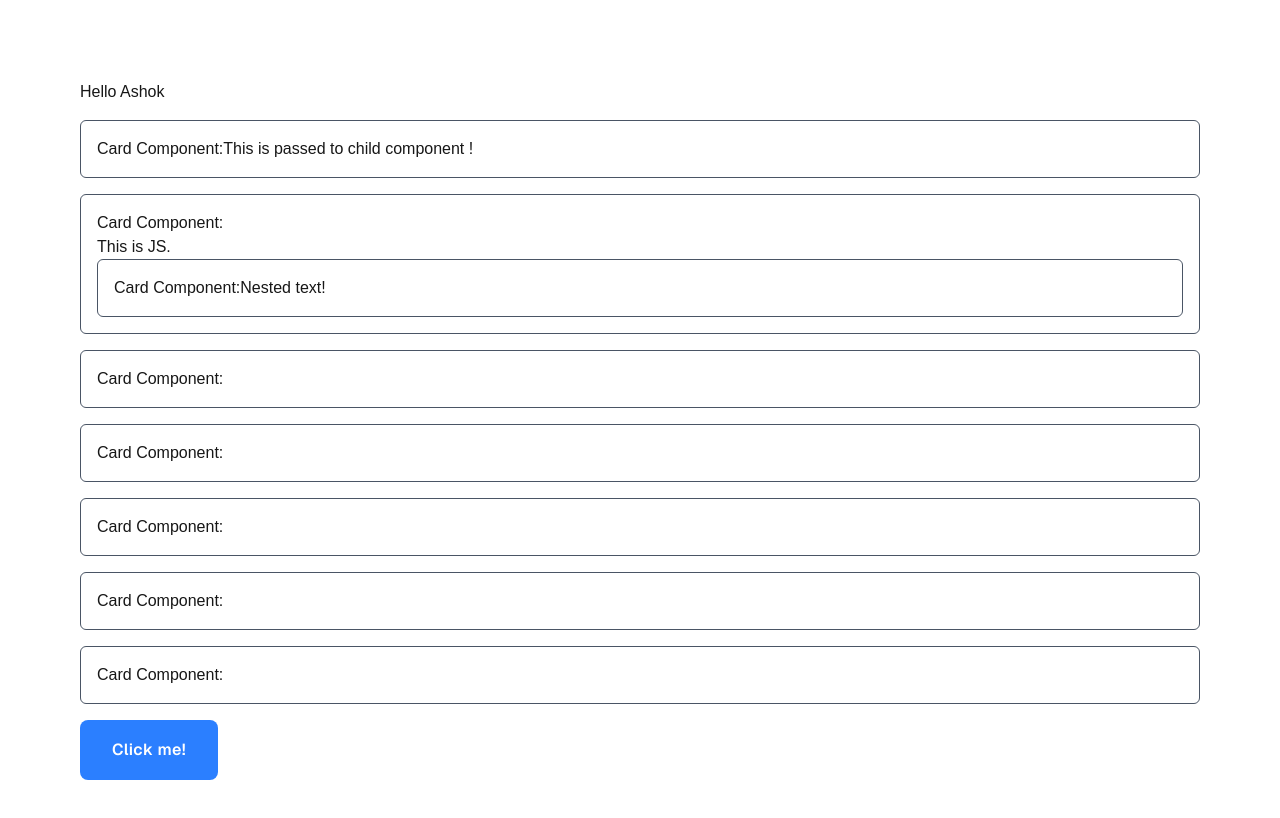
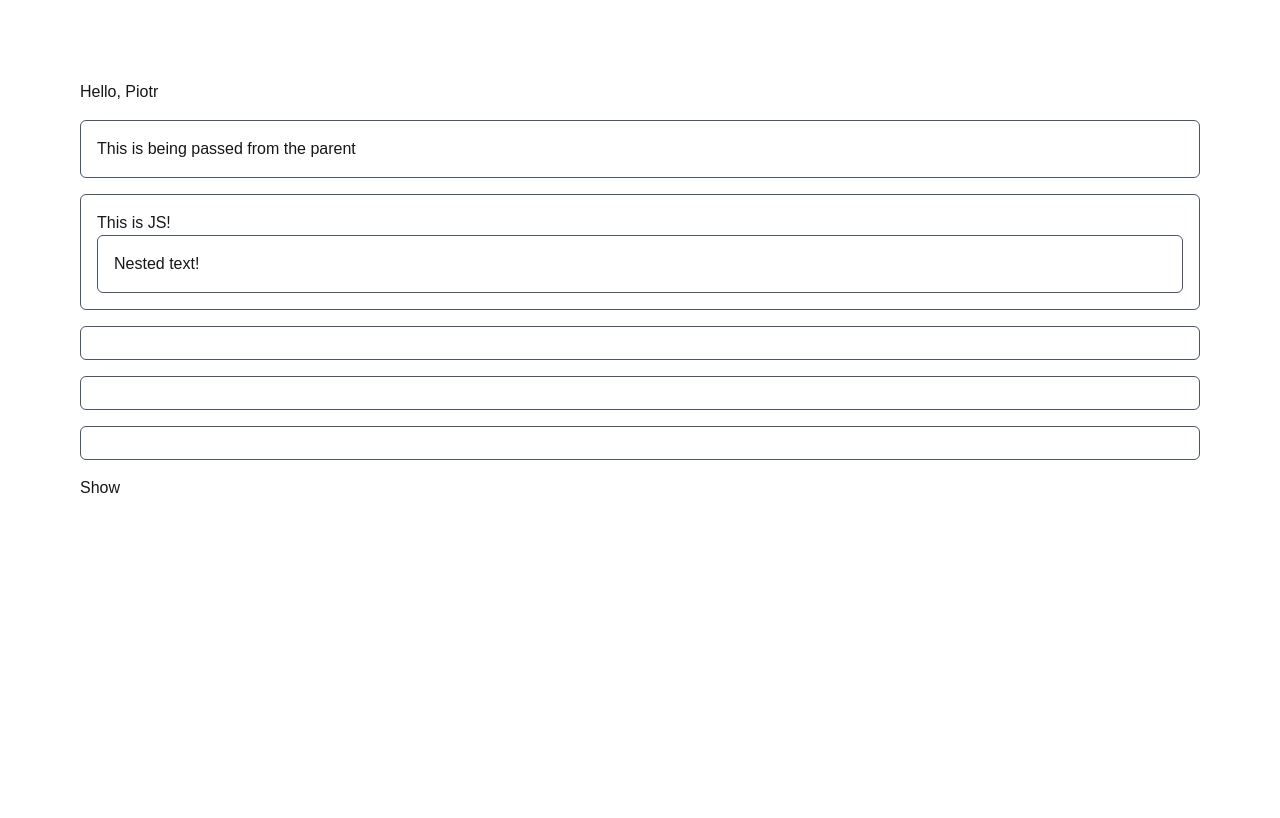
Before and after one commit to ashokneupane100/next-commerce, a Next.js app: page / in a window 1280 px wide. Shown: the top 818 px of the page. Built offline with nearby package versions, Linux system fonts and the light colour scheme.

Commit message:
10. Keeping Component State using Hooks (useState)

```diff
--- a/app/page.js
+++ b/app/page.js
@@ -1,40 +1,36 @@
-"use client"
-import Image from "next/image";
+'use client'
 
-function Card({children}) {
+import { useState } from "react"
+
+function Card({ children }) {
   return (
-    <div className="border rounded-md border-gray-600 p-4">Card Component:{children}</div>
-  );
+    <div className="border rounded-md border-gray-600 p-4">
+      {children}
+    </div>
+  )
 }
 
 export default function Home() {
-  const handleClick=(e)=>{
-    e.preventDefault();
-    console.log(e)
-    alert("Annapurna is my lovely daughter. But today she is being lazy !")
- }
-  const name = "Ashok ";
+  const [label, setLabel] = useState('Show')
+  const name = 'Piotr'
+  const handleClick = () => {
+    setLabel(label == 'Show' ? 'Hide' : 'Show')
+  }
   return (
     <>
       <div className="p-20 space-y-4">
-        <div className="">Hello {name}</div>
-        <Card >This is passed to child component !</Card>
-        <Card >
-          <div className="">This is JS.</div>
+        <div>Hello, {name}</div>
+        <Card>This is being passed from the parent</Card>
+        <Card>
+          <div>This is JS!</div>
           <Card>Nested text!</Card>
         </Card>
-        <Card/>
-        <Card/>
-        <Card/>
-        <Card/>
-        <Card/>
+        <Card />
+        <Card />
+        <Card />
 
-<button onClick={handleClick} className="inline-flex items-center justify-center px-8 py-4 font-sans font-semibold tracking-wide text-white bg-blue-500 rounded-lg h-[60px]">
-  Click me!
-</button>
-
-
+        <button onClick={handleClick}>{label}</button>
       </div>
     </>
-  );
+  )
 }
```
